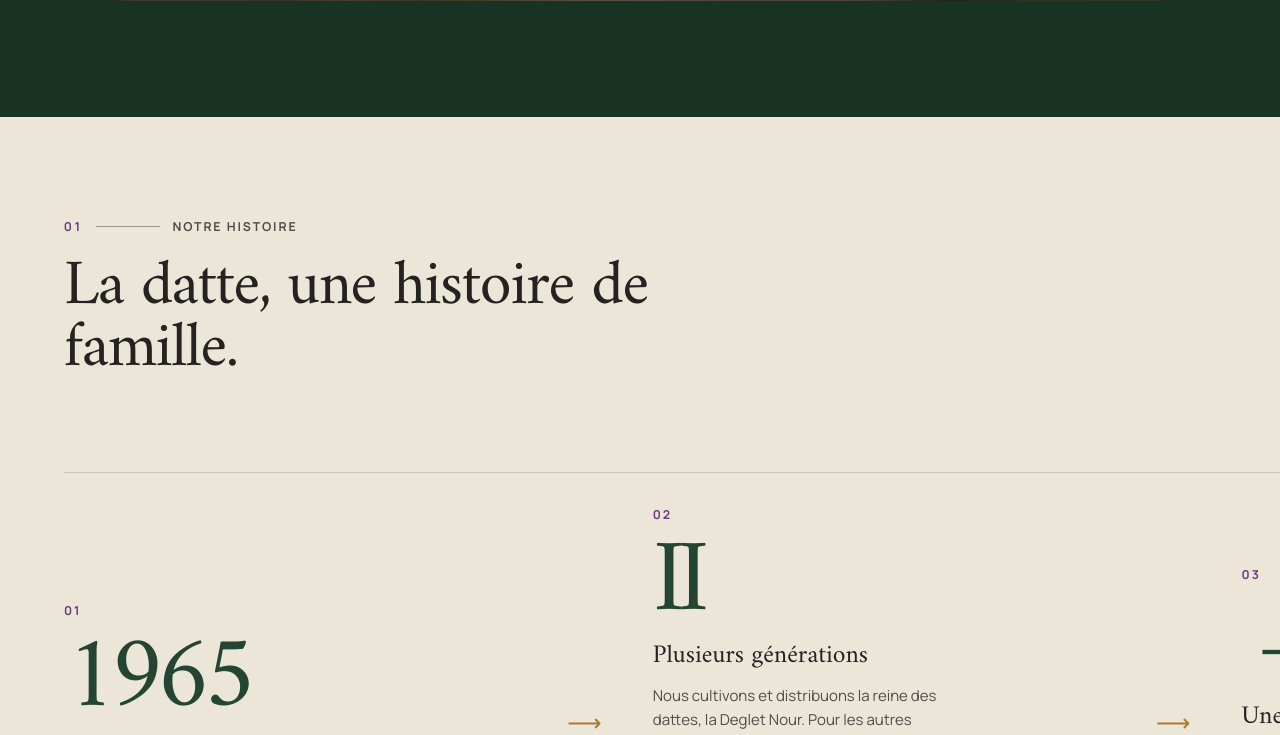
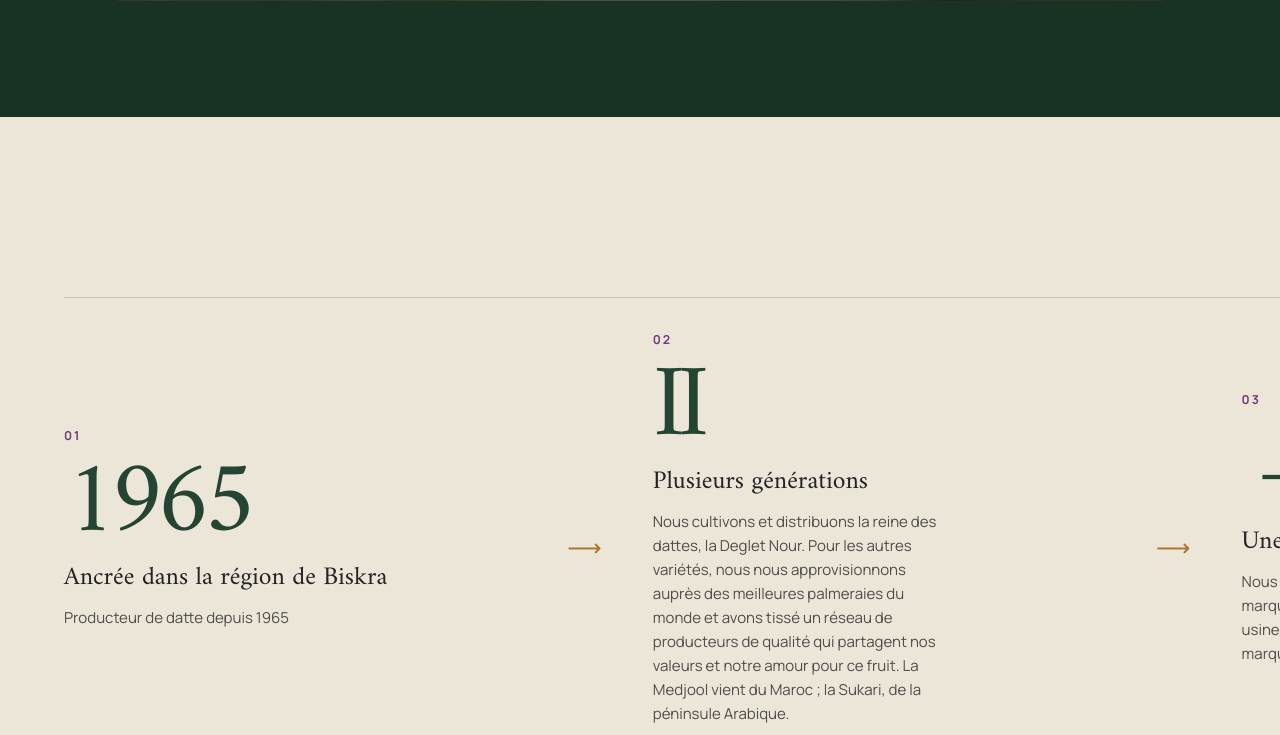
Before and after one commit to dev75008/sonedis, a React (Vite) app: page / in a window 1280 px wide. Shown: the part 3250-3985 px from the top of the page. Built offline with nearby package versions, Linux system fonts and the light colour scheme.

Commit message:
style: remove story heading block before timeline

```diff
--- a/src/components/Sections.tsx
+++ b/src/components/Sections.tsx
@@ -34,10 +34,10 @@ export function ActionLink({
 
 export function StoryRail({
   compact = false,
-  omitIntroBody = false,
+  omitIntro = false,
 }: {
   compact?: boolean
-  omitIntroBody?: boolean
+  omitIntro?: boolean
 }) {
   const { t } = useTranslation()
   const rail = useRef<HTMLElement>(null)
@@ -73,15 +73,17 @@ export function StoryRail({
   ]
   return (
     <section
-      className={`story-rail${compact ? ' story-rail--compact' : ''}`}
+      className={`story-rail${compact ? ' story-rail--compact' : ''}${omitIntro ? ' story-rail--no-intro' : ''}`}
       ref={rail}
       aria-label={t('about.eyebrow')}
     >
-      <div className="story-rail__intro">
-        <SectionLabel number="01">{t('about.eyebrow')}</SectionLabel>
-        <h2>{t('about.title')}</h2>
-        {!omitIntroBody && <p>{t('about.body')}</p>}
-      </div>
+      {!omitIntro && (
+        <div className="story-rail__intro">
+          <SectionLabel number="01">{t('about.eyebrow')}</SectionLabel>
+          <h2>{t('about.title')}</h2>
+          <p>{t('about.body')}</p>
+        </div>
+      )}
       <div className="story-track" ref={track}>
         {milestones.map((item, index) => (
           <article className="story-panel" key={item.mark}>
--- a/src/pages/HomePage.tsx
+++ b/src/pages/HomePage.tsx
@@ -255,7 +255,7 @@ export default function HomePage() {
           </figure>
         </section>
 
-        <StoryRail omitIntroBody />
+        <StoryRail omitIntro />
 
         <section className="products-section section-pad" id="produits">
           <div className="section-heading section-heading--split">
--- a/src/styles/global.css
+++ b/src/styles/global.css
@@ -723,6 +723,11 @@ address {
   padding: clamp(4rem, 8vw, 7.8rem) var(--page-gutter) 5rem;
   background: var(--paper-deep);
 }
+.story-rail--no-intro {
+  display: flex;
+  flex-direction: column;
+  justify-content: center;
+}
 .story-rail__intro {
   position: relative;
   z-index: 2;
@@ -742,6 +747,9 @@ address {
   min-width: 100%;
   align-items: stretch;
   margin-top: clamp(3.5rem, 7vw, 6rem);
+}
+.story-rail--no-intro .story-track {
+  margin-top: 0;
 }
 .story-panel {
   position: relative;
```
